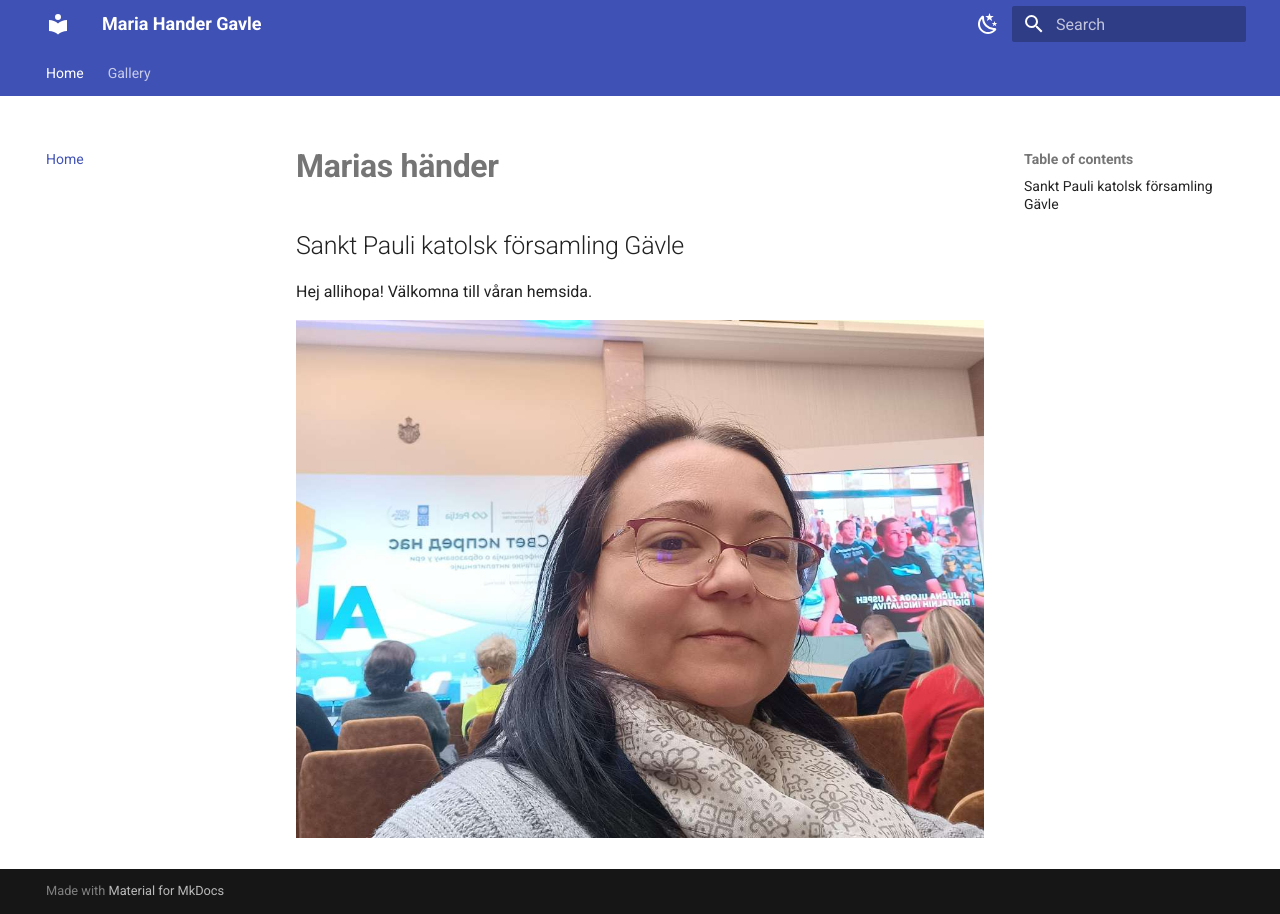
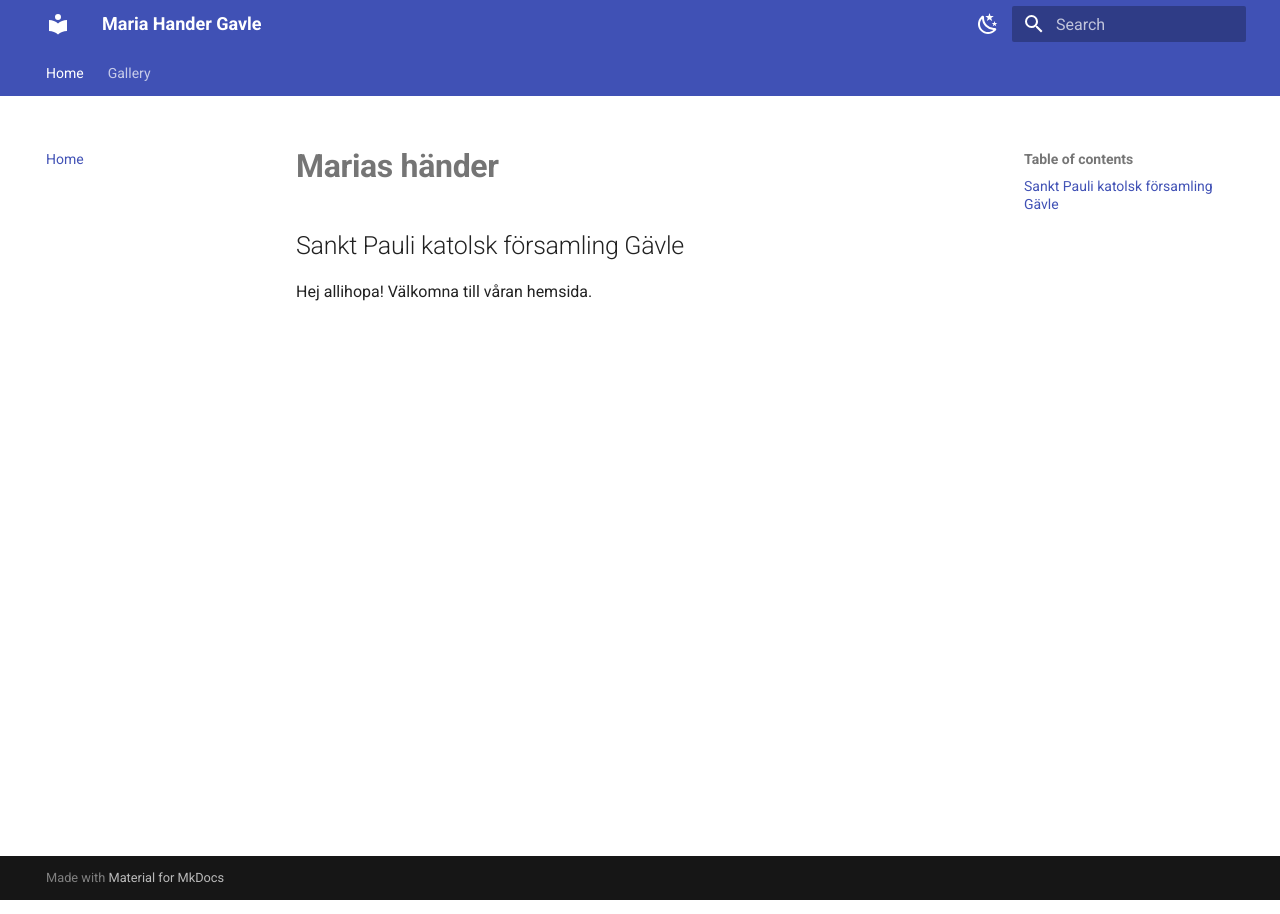
Before and after one commit to marias-hander-gavle/marias-hander-gavle.github.io, an MkDocs documentation site: the page built from docs/index.md, in a window 1280 px wide. Built offline with MkDocs 1.6.1 and Material for MkDocs 9.7.7, drawn with Linux system fonts in a browser that asks for light colours.

Commit message:
Update 2026-04-23

```diff
--- a/docs/index.md
+++ b/docs/index.md
@@ -3,5 +3,3 @@
 
 Hej allihopa!
 Välkomna till våran hemsida.
-
-![](pictures/Mesi.JPEG)
```
